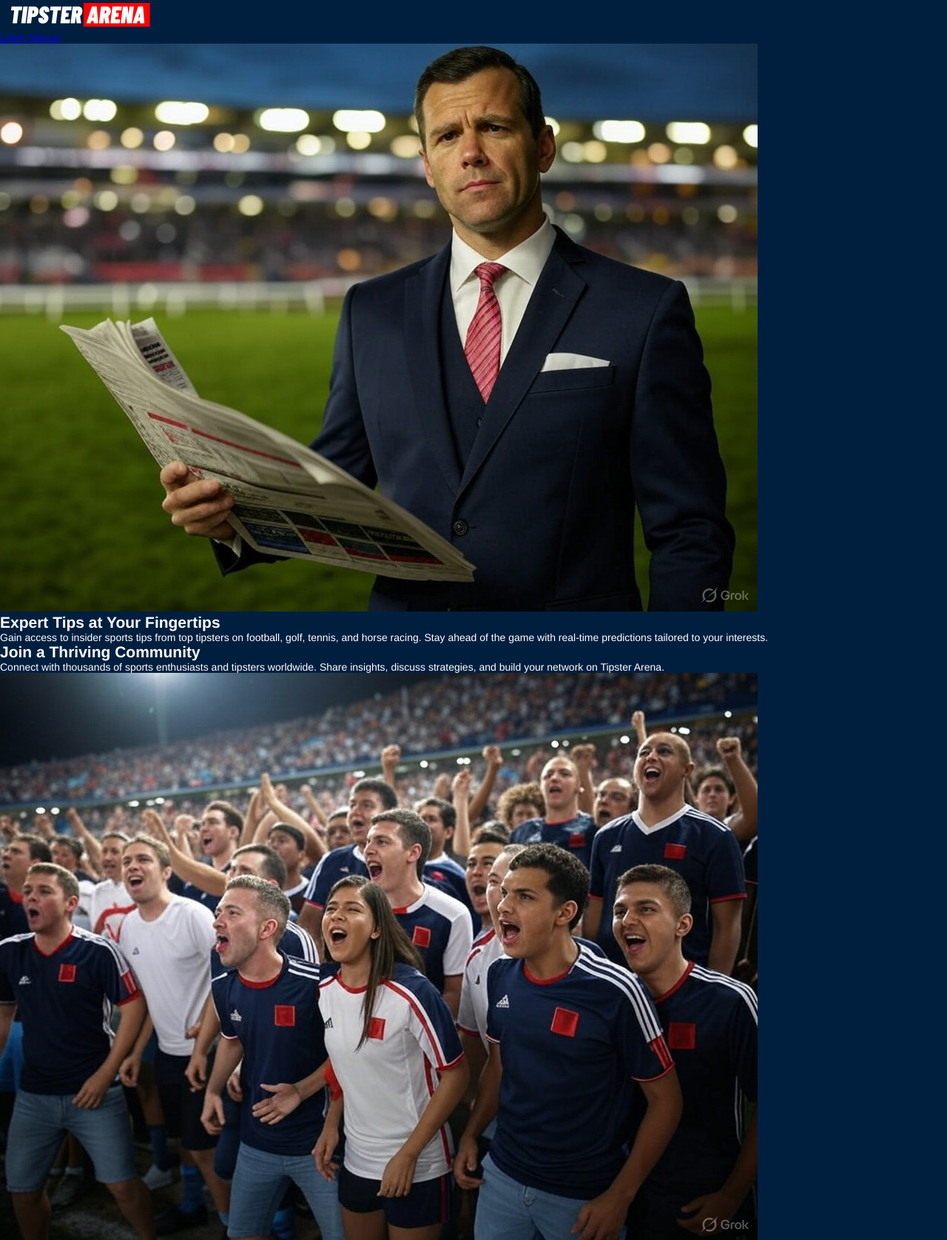
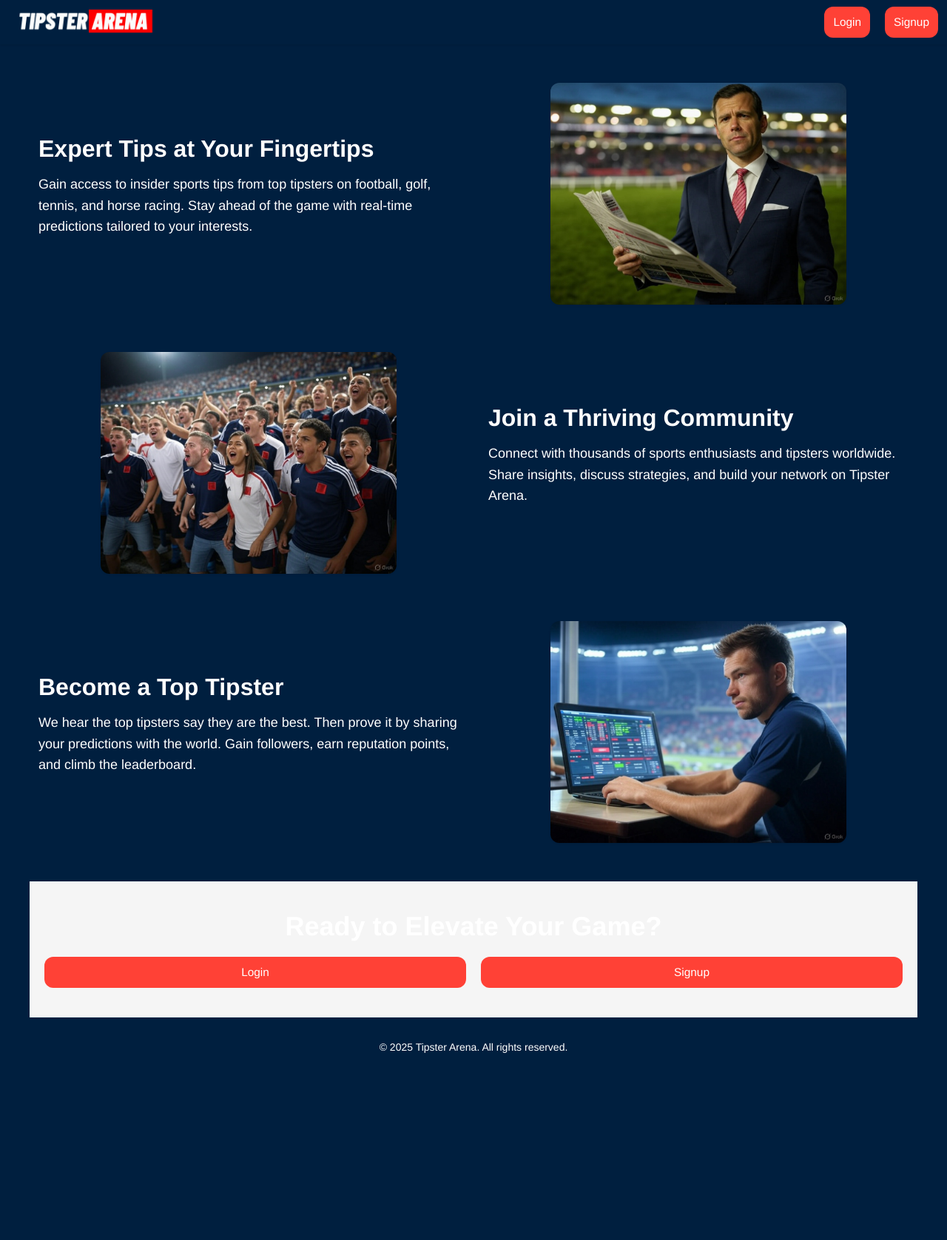
Before and after one commit to paulblanche21/tipsterarena, a Django app: page / in a window 1280 px wide. Shown: the top 1677 px of the page at 74% size. After the commit the page ends 1424 px from the top, so only its background shows below. Run offline with Django 5.2, Linux system fonts and the light colour scheme.

Commit message:
Update templates for profile, landing, login, and signup; remove logout template; refine .gitignore

```diff
--- a/templates/core/base.html
+++ b/templates/core/base.html
@@ -42,7 +42,7 @@
                 <a href="#" class="nav-dropdown-item">Add an Existing Account</a>
                 <form method="post" action="{% url 'logout' %}" class="nav-dropdown-form">
                     {% csrf_token %}
-                    <button type="submit" class="nav-dropdown-item">Log Out @{{ request.user.username|default:"Guest" }}</button>
+                    <button type="submit" class="nav-dropdown-item nav-logout-btn">Log Out @{{ request.user.username|default:"Guest" }}</button>
                 </form>
             </div>
         </div>
--- a/templates/core/landing.html
+++ b/templates/core/landing.html
@@ -7,7 +7,7 @@
     <meta name="keywords" content="sports tips, predictions, tipsters, football, golf, tennis, horse racing">
     <title>Welcome to Tipster Arena</title>
     {% load static %}
-    <link rel="stylesheet" href="{% static 'css/styles.css' %}">
+    <link rel="stylesheet" href="{% static 'css/landing.css' %}">
     <link rel="stylesheet" href="https://cdnjs.cloudflare.com/ajax/libs/font-awesome/6.5.1/css/all.min.css">
 </head>
 <body>
@@ -17,8 +17,8 @@
             <img src="{% static 'images/tipster-arena-logo.png' %}" alt="Tipster Arena Logo" class="landing-nav-logo">
         </div>
         <div class="landing-nav-buttons">
-            <a href="{% url 'login' %}" class="landing-button">Login</a>
-            <a href="{% url 'signup' %}" class="landing-button">Signup</a>
+            <a href="{% url 'login' %}" class="landing-button landing-button--primary">Login</a>
+            <a href="{% url 'signup' %}" class="landing-button landing-button--primary">Signup</a>
         </div>
     </nav>
 
@@ -68,11 +68,16 @@
             <div class="landing-cta">
                 <h2 class="landing-cta-title">Ready to Elevate Your Game?</h2>
                 <div class="landing-buttons">
-                    <a href="{% url 'login' %}" class="landing-button">Login</a>
-                    <a href="{% url 'signup' %}" class="landing-button">Signup</a>
+                    <a href="{% url 'login' %}" class="landing-button landing-button--primary">Login</a>
+                    <a href="{% url 'signup' %}" class="landing-button landing-button--primary">Signup</a>
                 </div>
             </div>
         </div>
     </div>
+
+    <!-- Footer -->
+    <footer class="landing-footer">
+        <p>&copy; 2025 Tipster Arena. All rights reserved.</p>
+    </footer>
 </body>
 </html>
--- a/templates/core/login.html
+++ b/templates/core/login.html
@@ -5,7 +5,7 @@
     <meta name="viewport" content="width=device-width, initial-scale=1.0">
     <title>Login - Tipster Arena</title>
     {% load static %}
-    <link rel="stylesheet" href="{% static 'css/styles.css' %}">
+    <link rel="stylesheet" href="{% static 'css/landing.css' %}">
 </head>
 <body>
     <div class="auth-container">
@@ -37,7 +37,7 @@
                 {% endif %}
             </div>
 
-            <button type="submit" class="landing-button">Log In</button>
+            <button type="submit" class="landing-button landing-button--primary">Log In</button>
         </form>
 
         {% if form.errors %}
--- a/templates/core/signup.html
+++ b/templates/core/signup.html
@@ -5,7 +5,7 @@
     <meta name="viewport" content="width=device-width, initial-scale=1.0">
     <title>Sign Up - Tipster Arena</title>
     {% load static %}
-    <link rel="stylesheet" href="{% static 'css/styles.css' %}">
+    <link rel="stylesheet" href="{% static 'css/landing.css' %}">
 </head>
 <body>
     <div class="auth-container">
@@ -28,7 +28,7 @@
                 {% endif %}
             </div>
 
-             <!-- Debugging Email Field -->
+            <!-- Email Field -->
             <div class="form-group">
                 <label for="{{ form.email.id_for_label }}">Email</label>
                 {{ form.email }}
@@ -55,7 +55,7 @@
                 {% endif %}
             </div>
 
-            <button type="submit" class="landing-button">Sign Up</button>
+            <button type="submit" class="landing-button landing-button--primary">Sign Up</button>
         </form>
 
         {% if form.errors %}
```
Also changed, not shown: templates/core/logout.html (deleted, +0 -21 lines), db.sqlite3 (deleted), 1 other file.
